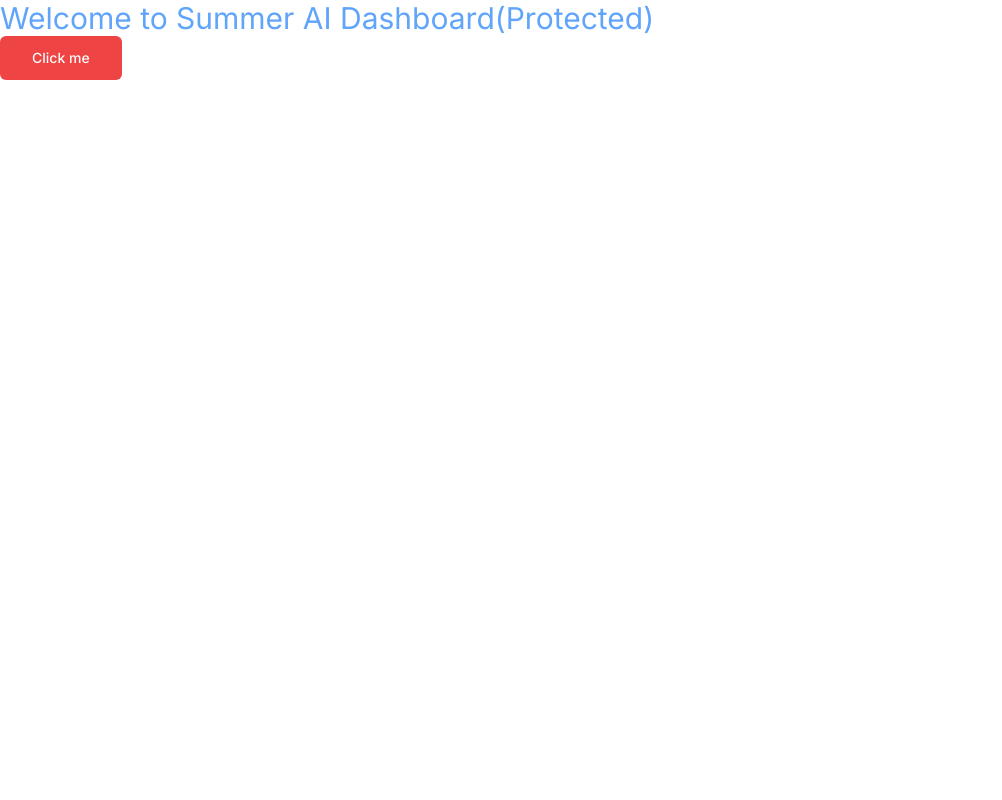
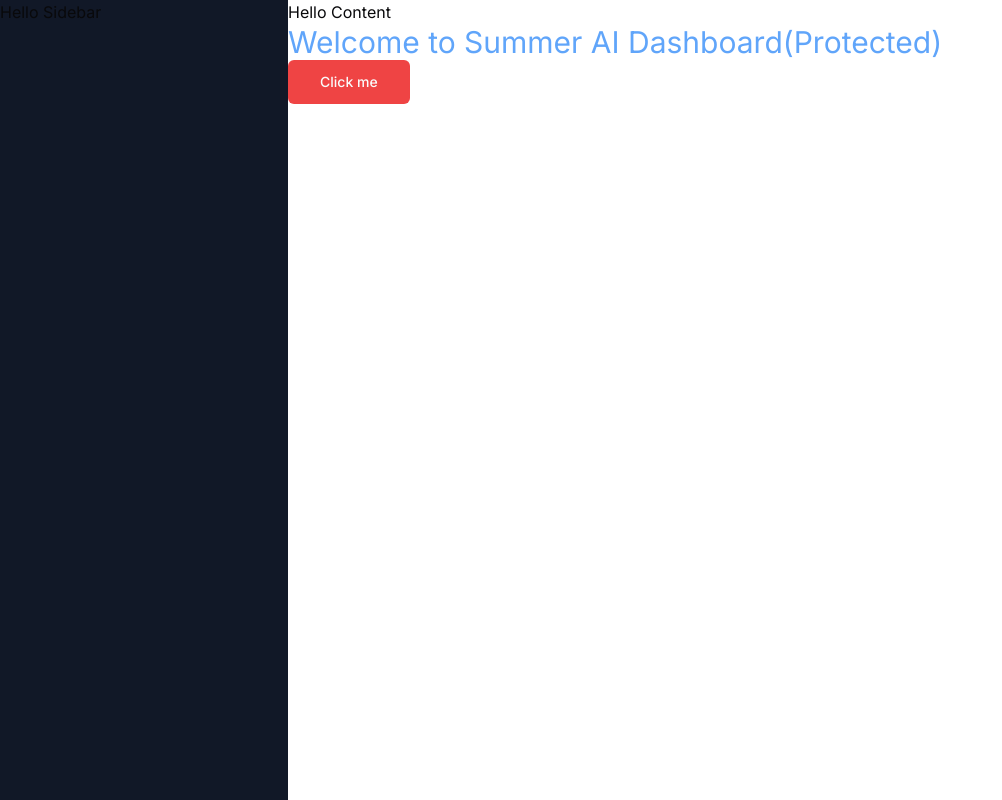
Before and after one commit to XIAxuanzheFrancis/SummerAI, a Next.js app: page /dashboard in a window 1280 px wide. Shown: the whole page, without its empty margins (0-1002 px from the left). Built offline with nearby package versions, Linux system fonts and the light colour scheme.

Commit message:
DashboardLayout

```diff
--- a/app/(dashboard)/(routes)/dashboard/page.tsx
+++ b/app/(dashboard)/(routes)/dashboard/page.tsx
@@ -1,5 +1,6 @@
 import Image from "next/image";
 import { Button } from "@/components/ui/button";
+import { UserButton } from "@clerk/nextjs";
 
 const DashboardPage = () => {
   return (
@@ -10,6 +11,7 @@ const DashboardPage = () => {
       <Button variant="destructive" size="lg">
         Click me
       </Button>
+      <UserButton afterSignOutUrl="/" />
     </>
   );
 };
--- /dev/null
+++ b/app/(dashboard)/layout.tsx
@@ -0,0 +1,19 @@
+const DashboardLayout = ({children}:{children:React.ReactNode})=>{
+    return(
+        <div className="h-full relative">
+            <div className="hidden h-full md:flex md:w-72 md:flex-col md:fixed md:inset-y-0 z-[80] bg-gray-900">
+                <div>Hello Sidebar</div>
+            </div>
+{/* The width of the sidebar is moved
+back to ensure that the content is not
+ covered by the sidebar*/}
+
+            <main className="md:pl-72">
+                Hello Content
+                {children}
+            </main>
+        </div>
+    )
+}
+
+export default DashboardLayout;
--- a/app/(landing)/page.tsx
+++ b/app/(landing)/page.tsx
@@ -1,7 +1,17 @@
+import { Button } from "@/components/ui/button";
+import Link from "next/link";
+
 const LandingPage = () => {
   return (
     <div>
       <p>This is the landing page(No protected)</p>
+      <Link href="/sign-in">
+        <Button>Login</Button>
+      </Link>
+
+      <Link href="/sign-up">
+        <Button>Register</Button>
+      </Link>
     </div>
   );
 };
```
Also changed, not shown: components/navbar.tsx (added).
